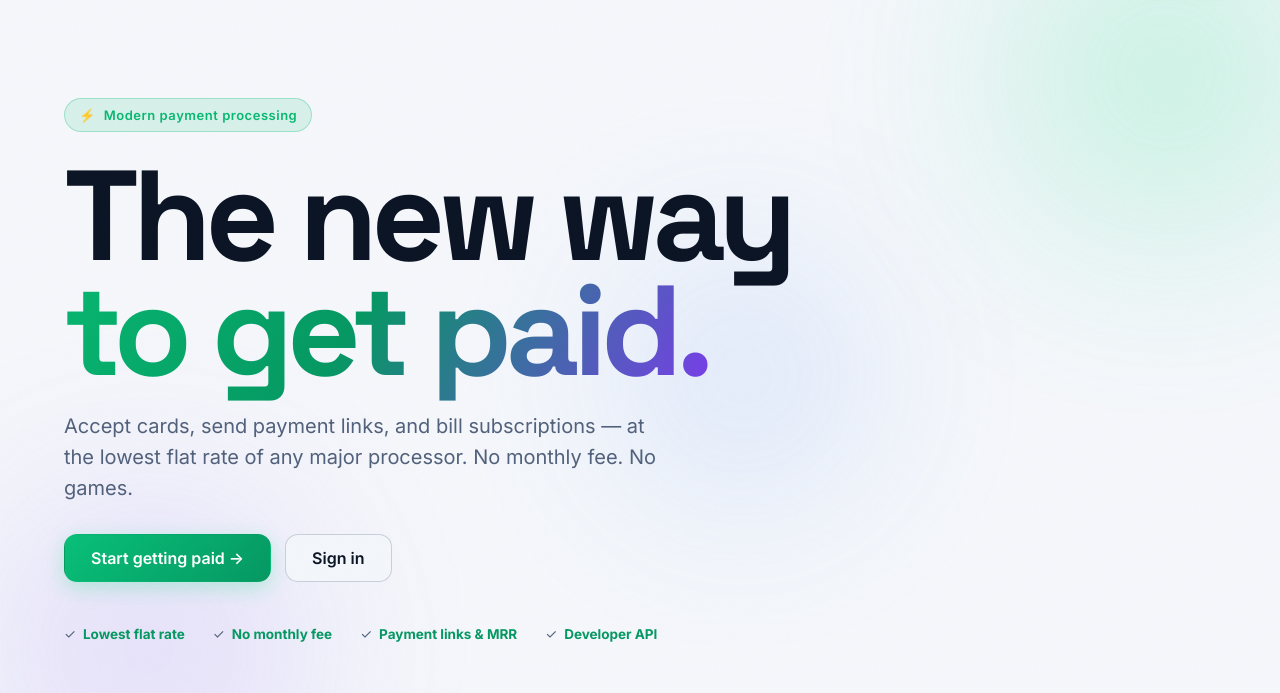
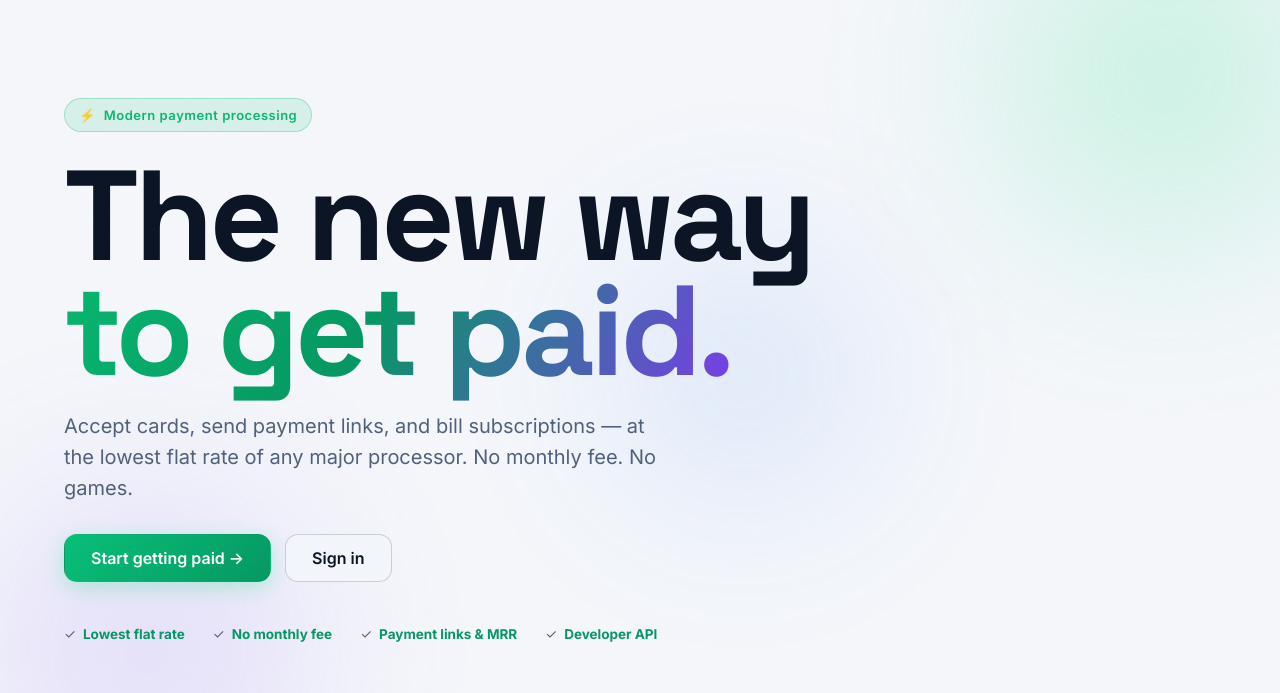
Before and after one commit to dylanpier2021-cell/piersondigitalpayment, a website: page public/index.html in a window 1280 px wide. Shown: the part 107-800 px from the top of the page. Drawn offline with Linux system fonts and the light colour scheme; a web font is replaced by a local one.

Commit message:
Fix hero font: allow cdn.fontshare.com in CSP (Clash Display files) + soften hero tracking
The security CSP only allowed api.fontshare.com (the font CSS) but Fontshare
serves the actual woff2 files from cdn.fontshare.com, so the font was blocked,
fell back, and the tight -.05em tracking crashed the hero words together.
Whitelist cdn.fontshare.com in both CSPs and ease the hero to -.035em as
insurance against any font-load flash.

```diff
--- a/public/index.html
+++ b/public/index.html
@@ -29,7 +29,7 @@
   .hero .aurora { z-index:0; }
   .hero-inner { position:relative; z-index:2; }
   .eyebrow { display:inline-flex; align-items:center; gap:8px; font-weight:600; font-size:13px; letter-spacing:.04em; color: var(--accent); background: var(--accent-soft); border:1px solid var(--accent-ring); padding:6px 14px; border-radius:999px; }
-  .hero h1 { font-family: var(--font-display); font-weight:700; font-size: clamp(60px, 10vw, 132px); line-height:.9; margin:26px 0 22px; max-width:13ch; letter-spacing:-.05em; text-wrap:balance; }
+  .hero h1 { font-family: var(--font-display); font-weight:700; font-size: clamp(60px, 10vw, 132px); line-height:.9; margin:26px 0 22px; max-width:13ch; letter-spacing:-.035em; text-wrap:balance; }
   .hero p.lead { font-size:20px; color: var(--text-muted); max-width:600px; margin-bottom:30px; }
   .hero .btn-group { display:flex; gap:14px; flex-wrap:wrap; }
   .trust { display:flex; gap:28px; margin-top:42px; flex-wrap:wrap; }
--- a/server/index.js
+++ b/server/index.js
@@ -32,7 +32,7 @@ const CSP = [
   "object-src 'none'",
   "script-src 'self' 'unsafe-inline' https://cdn.jsdelivr.net",
   "style-src 'self' 'unsafe-inline' https://fonts.googleapis.com https://api.fontshare.com",
-  "font-src 'self' https://fonts.gstatic.com https://api.fontshare.com data:",
+  "font-src 'self' https://fonts.gstatic.com https://api.fontshare.com https://cdn.fontshare.com data:",
   "img-src 'self' data:",
   "connect-src 'self'",
 ].join('; ');
```
Also changed, not shown: vercel.json.
